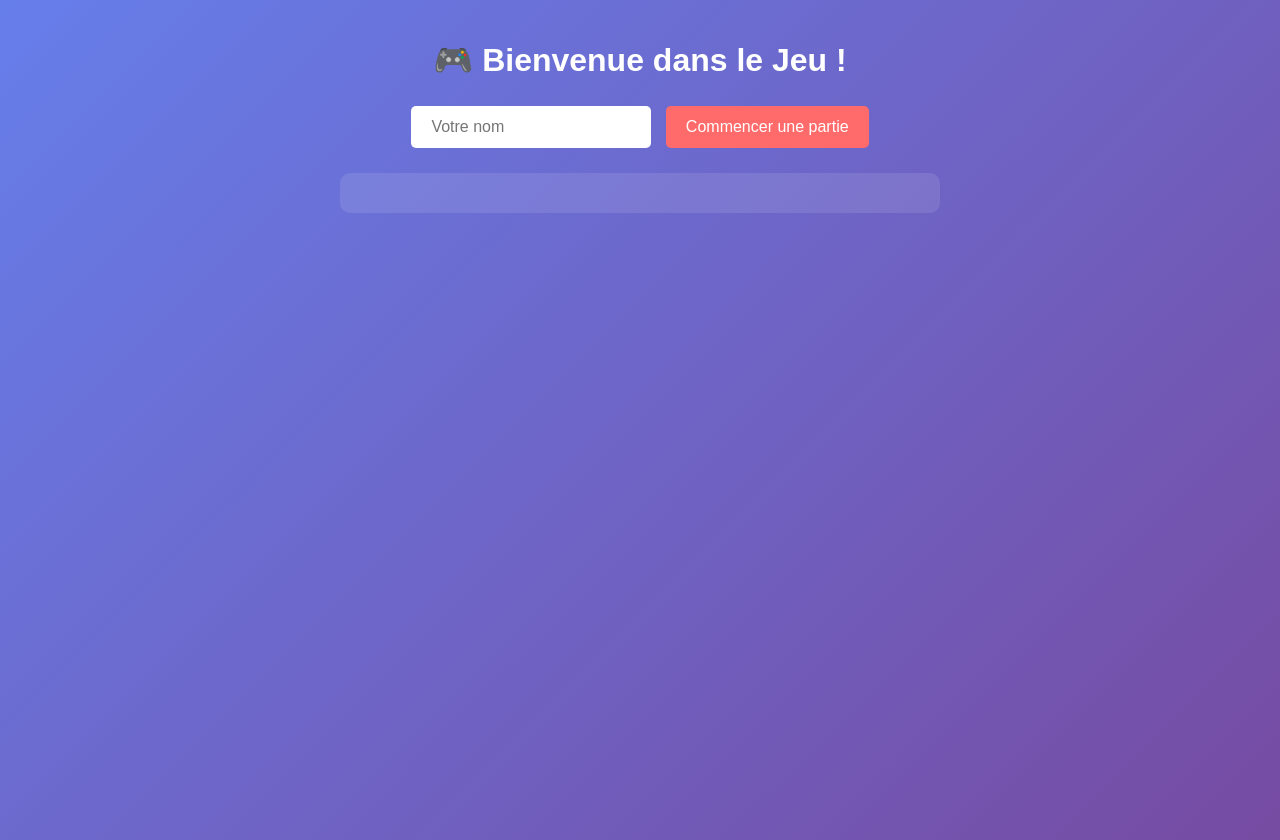
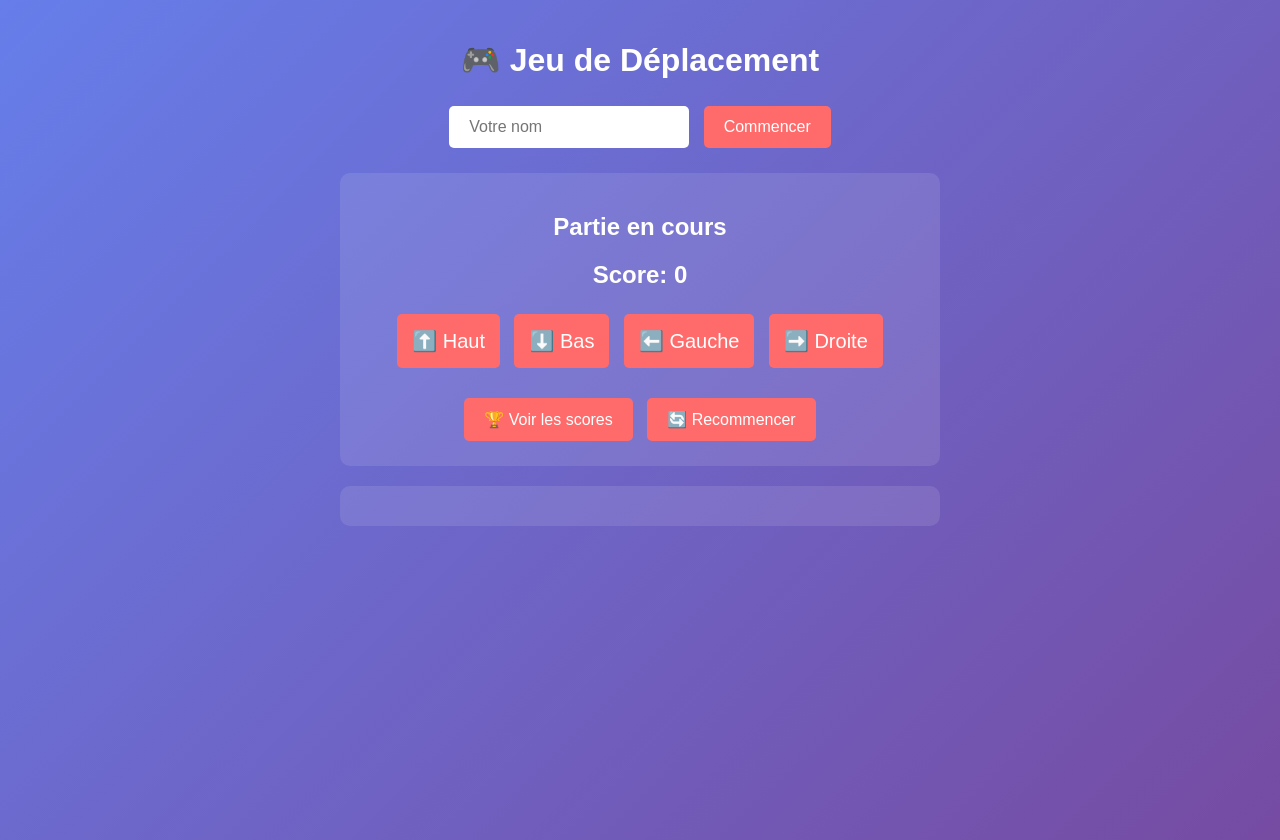
Before and after one commit to MAE009/mon_jeu_test, a plain HTML site: page frontend/index.html in a window 1280 px wide. Drawn offline with Linux system fonts and the light colour scheme.

Commit message:
Update index.html

```diff
--- a/frontend/index.html
+++ b/frontend/index.html
@@ -3,19 +3,19 @@
 <head>
     <meta charset="UTF-8">
     <meta name="viewport" content="width=device-width, initial-scale=1.0">
-    <title>Mon Jeu</title>
+    <title>🎮 Mon Jeu Navigateur</title>
     <link rel="stylesheet" href="style.css">
 </head>
 <body>
     <div class="container">
-        <h1>🎮 Bienvenue dans le Jeu !</h1>
+        <h1>🎮 Jeu de Déplacement</h1>
 
         <div class="player-section">
             <input id="player" placeholder="Votre nom" type="text">
-            <button onclick="startGame()">Commencer une partie</button>
+            <button onclick="startGame()">Commencer</button>
         </div>
 
-        <div id="game" class="game-container" style="display: none;">
+        <div id="game" class="game-container">
             <h2>Partie en cours</h2>
             <div class="score">Score: <span id="score">0</span></div>
 
@@ -26,7 +26,10 @@
                 <button onclick="makeMove('droite')">➡️ Droite</button>
             </div>
 
-            <button onclick="getScores()">Voir les scores</button>
+            <div class="actions">
+                <button onclick="getScores()">🏆 Voir les scores</button>
+                <button onclick="resetGame()">🔄 Recommencer</button>
+            </div>
         </div>
 
         <div id="scores" class="scores-container"></div>
@@ -34,4 +37,4 @@
 
     <script src="script.js"></script>
 </body>
-    </html>
+                                </html>
```
